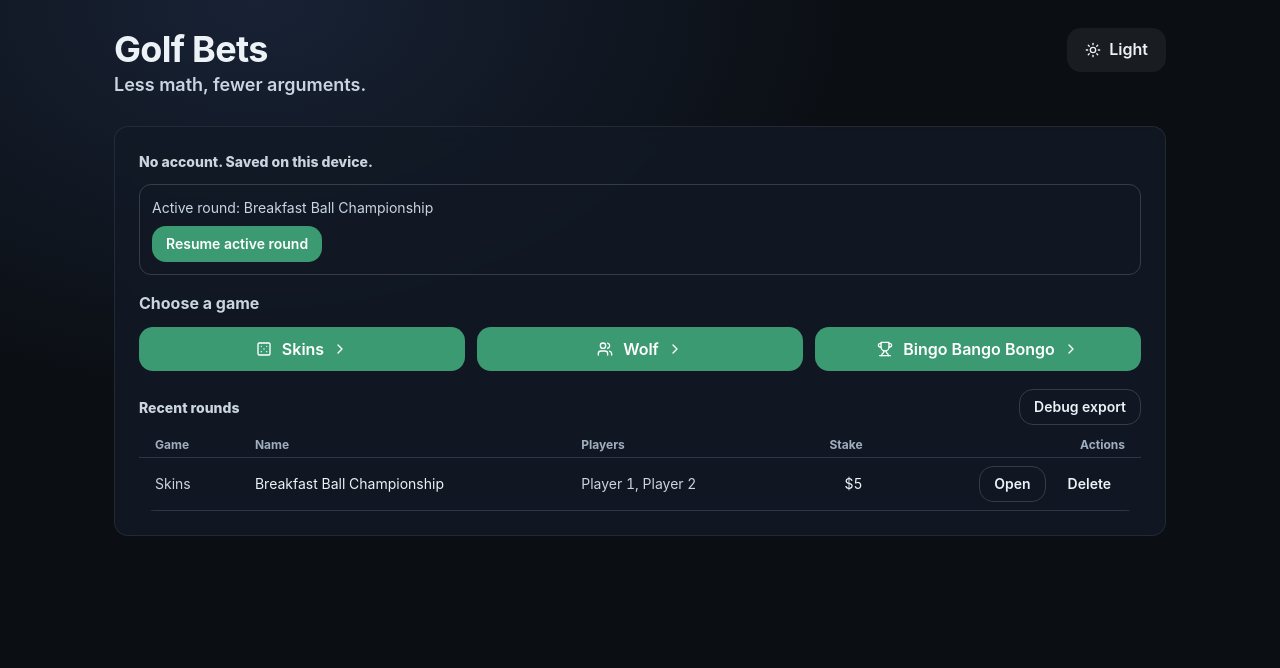
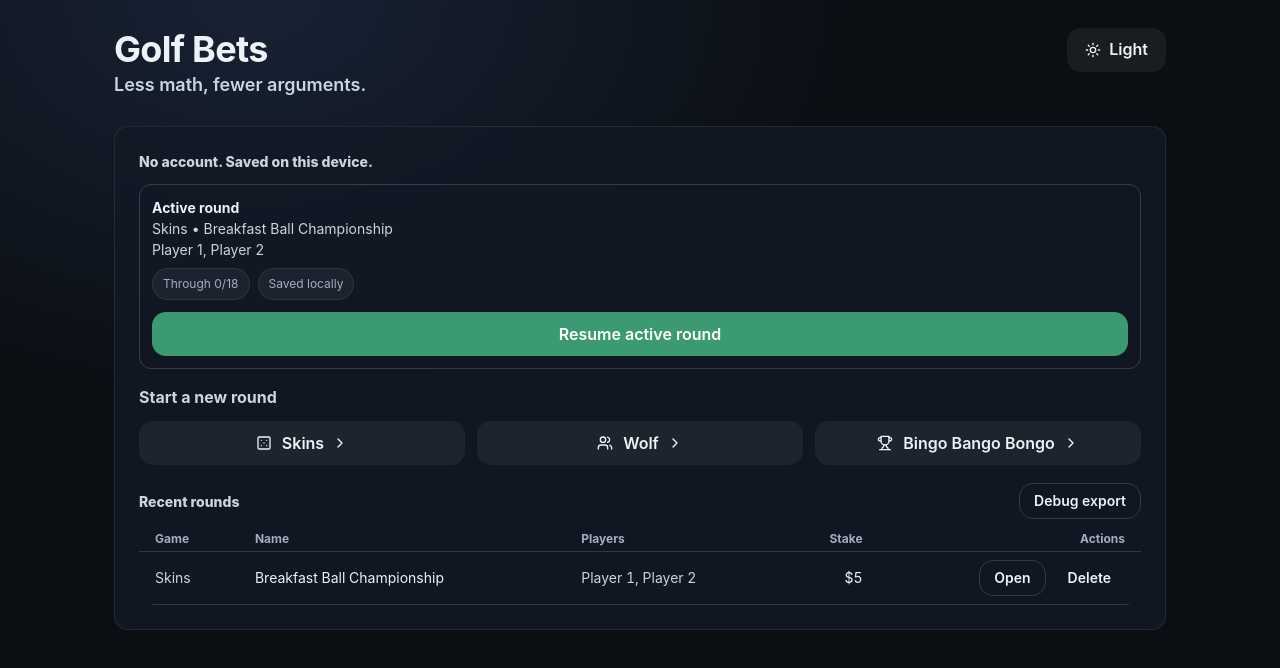
Before and after one commit to shawncheatham/golfbets, a React app in the folder app/: page / in a window 1280 px wide. Shown: the top 668 px of the page. Built offline with nearby package versions, Linux system fonts and the light colour scheme; the HTML template or start-up script is replaced by a standard one.

Commit message:
Landing: enrich active-round resume card and trust hierarchy

```diff
--- a/app/src/App.tsx
+++ b/app/src/App.tsx
@@ -341,6 +341,17 @@ export default function App() {
     if (!id) return null
     return stored.rounds.find((r) => r.id === id) || null
   }, [stored])
+  const activeRoundThrough = useMemo(() => {
+    if (!activeSavedRound) return null
+    if (activeSavedRound.game === 'bbb') return computeBBB(activeSavedRound).through
+
+    for (let h = 18; h >= 1; h--) {
+      const by = activeSavedRound.strokesByHole[h]
+      const complete = activeSavedRound.players.every((p) => typeof by?.[p.id] === 'number')
+      if (complete) return h
+    }
+    return 0
+  }, [activeSavedRound])
 
   const canStart = useMemo(() => {
     if (!allPlayersHaveNames) return false
@@ -836,13 +847,24 @@ export default function App() {
             </Text>
 
             {activeSavedRound && (
-              <Box borderWidth="1px" borderRadius="12px" p={3}>
+              <Box borderWidth="1px" borderRadius="12px" p={3} w="full">
+                <Text fontSize="sm" fontWeight={700}>
+                  Active round
+                </Text>
+                <Text fontSize="sm" color={theme === 'dark' ? 'gray.300' : 'gray.600'}>
+                  {GAME_META[activeSavedRound.game].label} • {activeSavedRound.name || GAME_META[activeSavedRound.game].short}
+                </Text>
                 <Text fontSize="sm" color={theme === 'dark' ? 'gray.300' : 'gray.600'} mb={2}>
-                  Active round: {activeSavedRound.name || GAME_META[activeSavedRound.game].short}
+                  {activeSavedRound.players.map((p) => p.name).join(', ')}
                 </Text>
+                <HStack spacing={2} mb={3} flexWrap="wrap">
+                  <Box className="pill">Through {activeRoundThrough ?? 0}/18</Box>
+                  <Box className="pill">Saved locally</Box>
+                </HStack>
                 <Button
                   variant="primary"
-                  size="sm"
+                  size="md"
+                  w="full"
                   type="button"
                   onClick={() => {
                     track(TRACK_EVENTS.nav_screen, { from: 'game', to: 'quick', resume: true, game: activeSavedRound.game })
@@ -867,12 +889,12 @@ export default function App() {
           </Stack>
 
           <Text fontSize="md" fontWeight={700} color={theme === 'dark' ? 'gray.300' : 'gray.600'} mb={3}>
-            Choose a game
+            {activeSavedRound ? 'Start a new round' : 'Choose a game'}
           </Text>
 
           <SimpleGrid columns={{ base: 1, md: 3 }} spacing={3}>
             <Button
-              variant="primary"
+              variant={activeSavedRound ? 'secondary' : 'primary'}
               rightIcon={<Icon as={ChevronRight} boxSize={4} aria-hidden="true" />}
               onClick={() => startNew('skins')}
               type="button"
@@ -884,7 +906,7 @@ export default function App() {
             </Button>
 
             <Button
-              variant="primary"
+              variant={activeSavedRound ? 'secondary' : 'primary'}
               rightIcon={<Icon as={ChevronRight} boxSize={4} aria-hidden="true" />}
               onClick={() => startNew('wolf')}
               type="button"
@@ -896,7 +918,7 @@ export default function App() {
             </Button>
 
             <Button
-              variant="primary"
+              variant={activeSavedRound ? 'secondary' : 'primary'}
               rightIcon={<Icon as={ChevronRight} boxSize={4} aria-hidden="true" />}
               onClick={() => startNew('bbb')}
               type="button"
```
